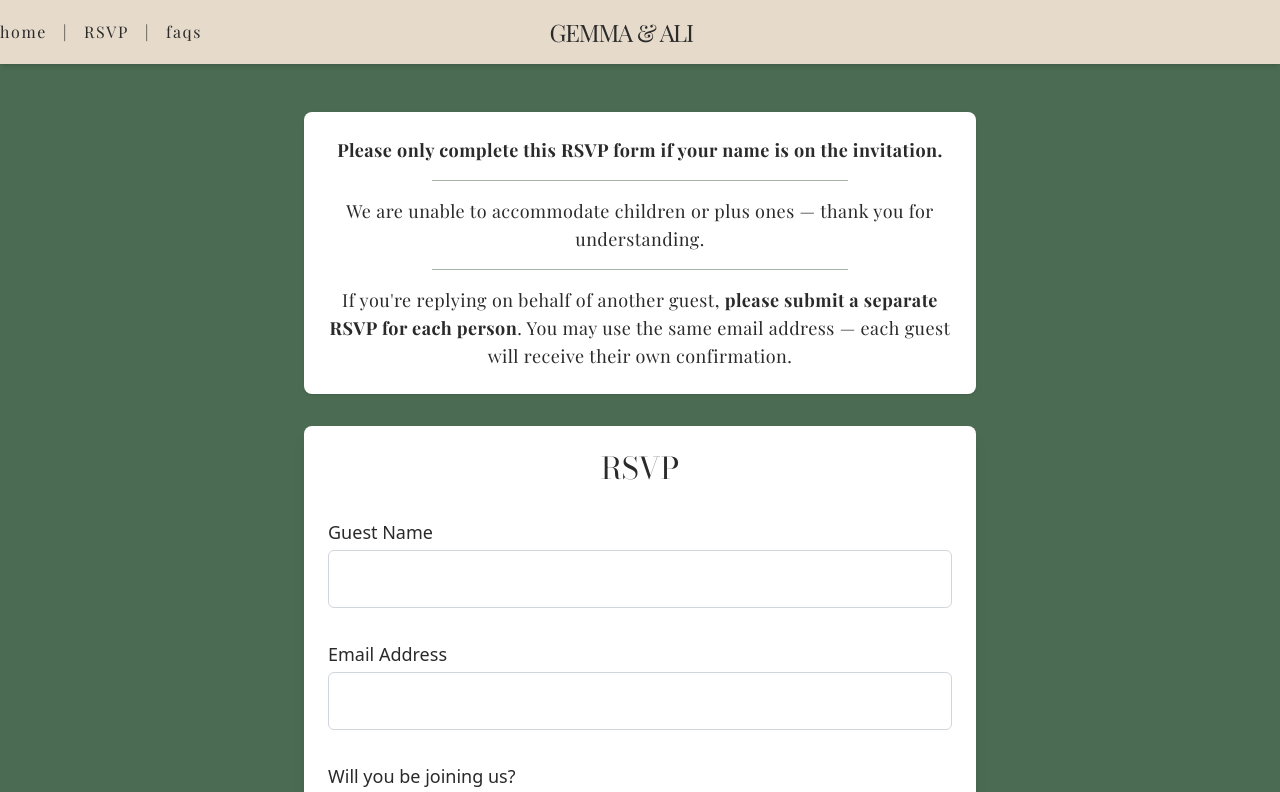
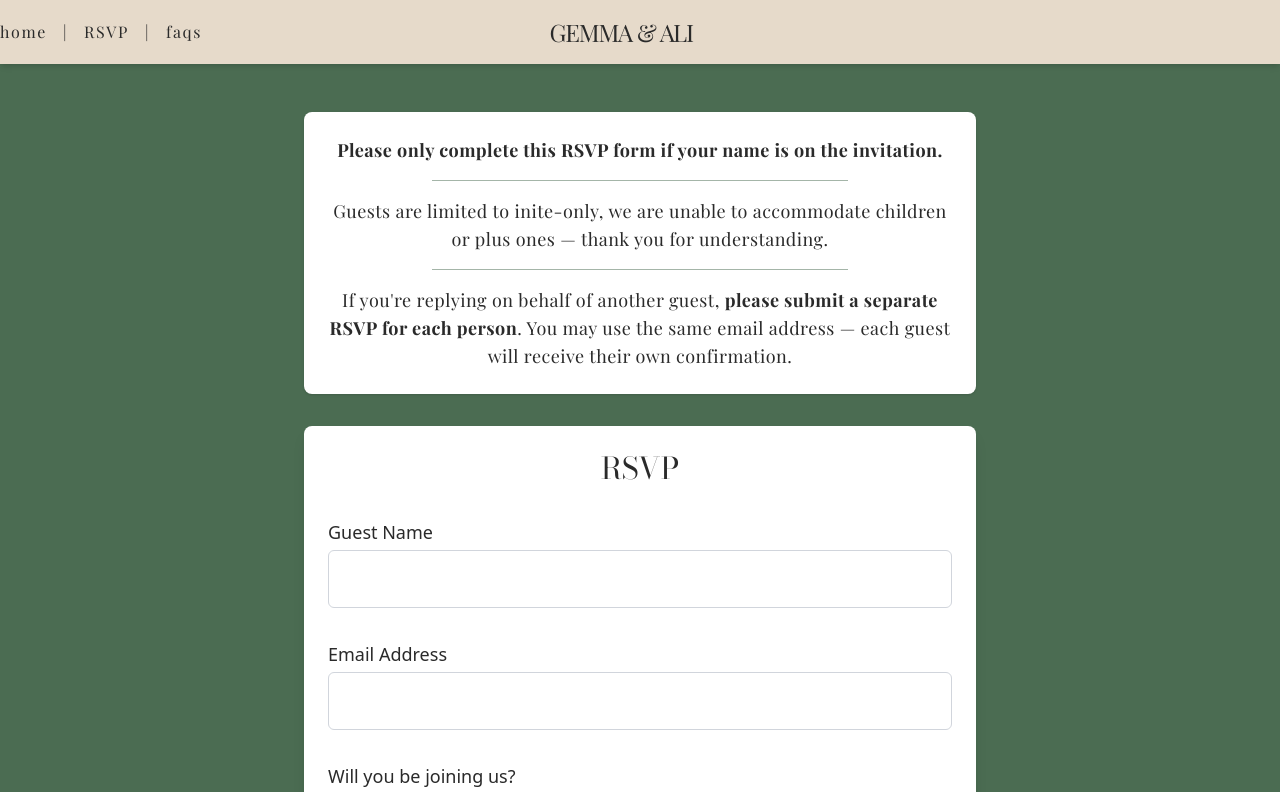
Before and after one commit to abigailridley/vanriley-wedding-site, a Next.js app: page /rsvp in a window 1280 px wide. Shown: the top 792 px of the page. Built offline with nearby package versions, Linux system fonts and the light colour scheme.

Commit message:
Update page.tsx

```diff
--- a/src/app/rsvp/page.tsx
+++ b/src/app/rsvp/page.tsx
@@ -124,8 +124,8 @@ const RSVPForm = () => {
         </p>
         <hr className="my-4 w-2/3 mx-auto border-green opacity-50" />
         <p>
-          We are unable to accommodate children or plus ones — thank you for
-          understanding.
+          Guests are limited to inite-only, we are unable to accommodate
+          children or plus ones — thank you for understanding.
         </p>
         <hr className="my-4 w-2/3 mx-auto border-green opacity-50" />
         <p>
```
